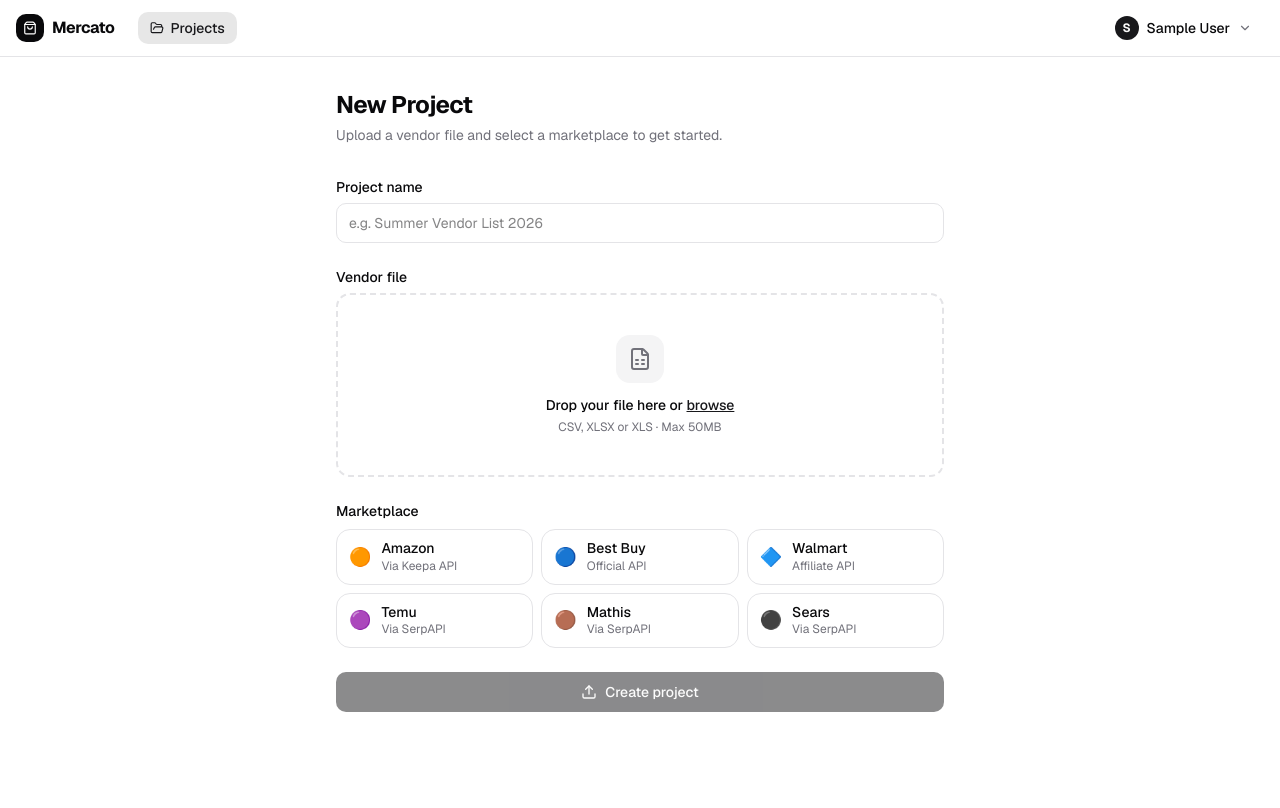
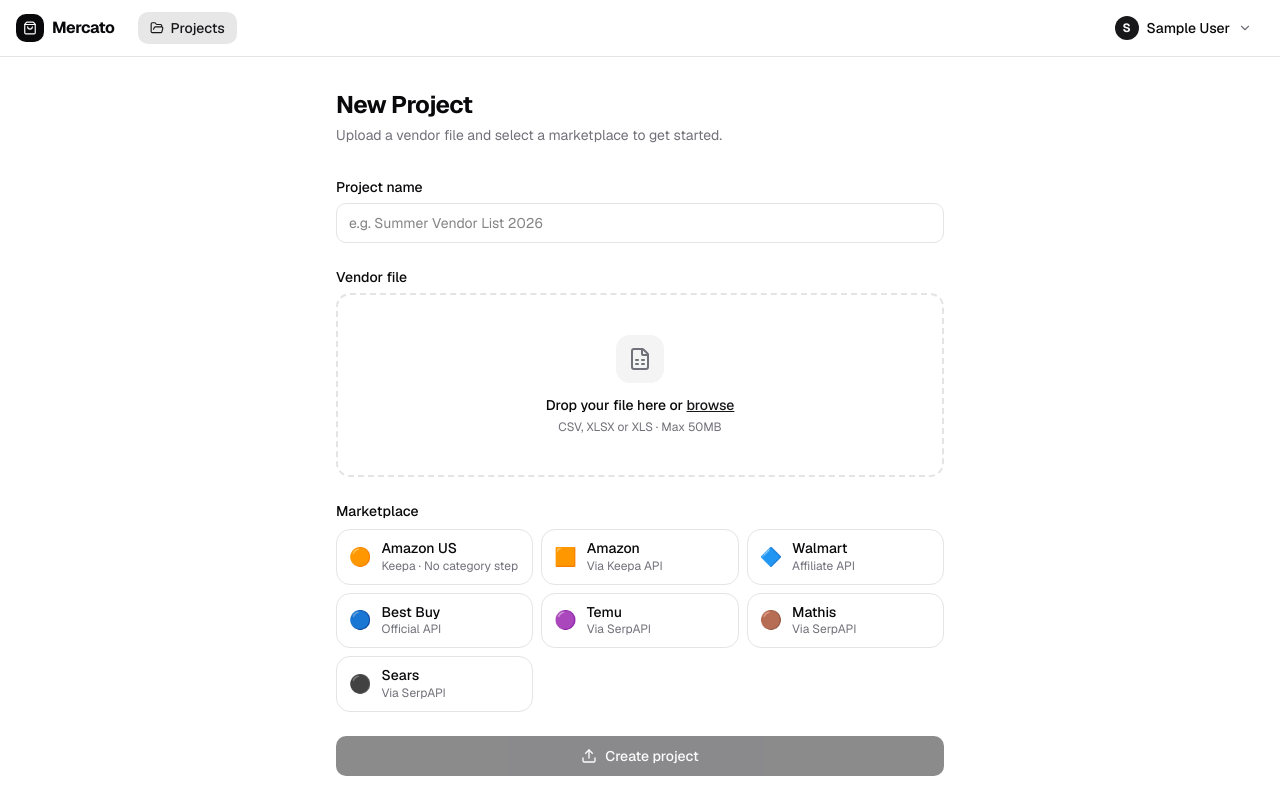
Before and after one commit to 236170316142-hehe/mercato, a Next.js app: page /projects/new in a window 1280 px wide. Built offline with nearby package versions, Linux system fonts and the light colour scheme; no server answers; sample sign-in values are in the browser's storage.

Commit message:
Add Amazon US as distinct marketplace: no categorize step, matched-only export

```diff
--- a/src/components/admin/templates-client.tsx
+++ b/src/components/admin/templates-client.tsx
@@ -14,7 +14,7 @@
   createdAt: Date | string;
 };
 
-const MARKETPLACES = ["amazon", "bestbuy", "walmart", "temu", "mathis", "sears"];
+const MARKETPLACES = ["amazon_us", "amazon", "walmart", "bestbuy", "temu", "mathis", "sears"];
 
 type ColumnDef = { key: string; label: string };
 
--- a/src/components/projects/new-project-form.tsx
+++ b/src/components/projects/new-project-form.tsx
@@ -7,9 +7,10 @@
 import { cn } from "@/lib/utils";
 
 const MARKETPLACES = [
-  { id: "amazon", label: "Amazon", emoji: "🟠", desc: "Via Keepa API" },
+  { id: "amazon_us", label: "Amazon US", emoji: "🟠", desc: "Keepa · No category step" },
+  { id: "amazon", label: "Amazon", emoji: "🟧", desc: "Via Keepa API" },
+  { id: "walmart", label: "Walmart", emoji: "🔷", desc: "Affiliate API" },
   { id: "bestbuy", label: "Best Buy", emoji: "🔵", desc: "Official API" },
-  { id: "walmart", label: "Walmart", emoji: "🔷", desc: "Affiliate API" },
   { id: "temu", label: "Temu", emoji: "🟣", desc: "Via SerpAPI" },
   { id: "mathis", label: "Mathis", emoji: "🟤", desc: "Via SerpAPI" },
   { id: "sears", label: "Sears", emoji: "⚫", desc: "Via SerpAPI" },
--- a/src/components/projects/project-detail.tsx
+++ b/src/components/projects/project-detail.tsx
@@ -56,12 +56,12 @@
 }
 
 const MARKETPLACE_LABELS: Record<string, string> = {
-  amazon: "Amazon", bestbuy: "Best Buy", walmart: "Walmart",
+  amazon_us: "Amazon US", amazon: "Amazon", bestbuy: "Best Buy", walmart: "Walmart",
   temu: "Temu", mathis: "Mathis", sears: "Sears",
 };
 
 const MARKETPLACE_EMOJI: Record<string, string> = {
-  amazon: "🟠", bestbuy: "🔵", walmart: "🔷", temu: "🟣", mathis: "🟤", sears: "⚫",
+  amazon_us: "🟠", amazon: "🟧", bestbuy: "🔵", walmart: "🔷", temu: "🟣", mathis: "🟤", sears: "⚫",
 };
 
 export function ProjectDetail({ project: initial, products: initialProducts }: {
@@ -195,7 +195,7 @@
         <div className="flex items-center gap-0">
           {STEPS.map((step, idx) => {
             const Icon = step.icon;
-            const isAmazonCategorize = AMAZON_SKIP_CATEGORIZE && project.marketplace === "amazon" && idx === 2;
+            const isAmazonCategorize = AMAZON_SKIP_CATEGORIZE && project.marketplace === "amazon_us" && idx === 2;
             const done = currentStepIndex > idx;
             const active = activeStep === idx;
             const current = currentStepIndex === idx;
@@ -271,7 +271,7 @@
             onApproveProduct={handleApproveProduct}
             onMarkDiscontinued={handleMarkDiscontinued}
             marketplace={project.marketplace}
-            onNext={() => setActiveStep(project.marketplace === "amazon" ? 3 : 2)}
+            onNext={() => setActiveStep(project.marketplace === "amazon_us" ? 3 : 2)}
           />
         )}
         {activeStep === 2 && (
--- a/src/components/projects/steps/export-step.tsx
+++ b/src/components/projects/steps/export-step.tsx
@@ -38,7 +38,7 @@
         const tpls: Template[] = data.templates ?? [];
         setTemplates(tpls);
         // Auto-select all templates for Amazon (single template workflow)
-        if (marketplace === "amazon" && tpls.length > 0) {
+        if (marketplace === "amazon_us" && tpls.length > 0) {
           setSelected(tpls.map((t) => t.id));
         }
         setFetching(false);
--- a/src/components/projects/steps/verify-step.tsx
+++ b/src/components/projects/steps/verify-step.tsx
@@ -156,7 +156,7 @@
             })}
           </div>
           <p className="text-xs text-muted-foreground mb-6">
-            {marketplace === "amazon" ? (
+            {marketplace === "amazon_us" ? (
               <><span className="font-medium text-green-700">{verifiedCount} SKU{verifiedCount !== 1 ? "s" : ""}</span> will be included in the Amazon export file (Matched only). Warnings, mismatches and discontinued items are excluded.</>
             ) : (
               <><span className="font-medium text-green-700">{verifiedCount + warningCount + notFoundCount} SKU{(verifiedCount + warningCount + notFoundCount) !== 1 ? "s" : ""}</span> will be included in the export file (Match + Warning + Not Found). Mismatches and discontinued items are excluded.</>
--- a/src/lib/export/zip.ts
+++ b/src/lib/export/zip.ts
@@ -15,7 +15,7 @@
     const columns = template.columns as Column[];
     const anyVerified = products.some((p) => p.verifyStatus != null);
     const passedVerification = anyVerified
-      ? marketplace === "amazon"
+      ? marketplace === "amazon_us"
         ? products.filter((p) => p.verifyStatus === "ok")
         : products.filter((p) => p.verifyStatus === "ok" || p.verifyStatus === "warning" || p.verifyStatus === "not_found")
       : products;
--- a/src/lib/marketplaces/verify.ts
+++ b/src/lib/marketplaces/verify.ts
@@ -37,6 +37,7 @@
   products: Product[],
 ): Promise<VerifyResult[]> {
   switch (marketplace) {
+    case "amazon_us":
     case "amazon":
       return verifyAmazon(products);
     case "walmart":
```
